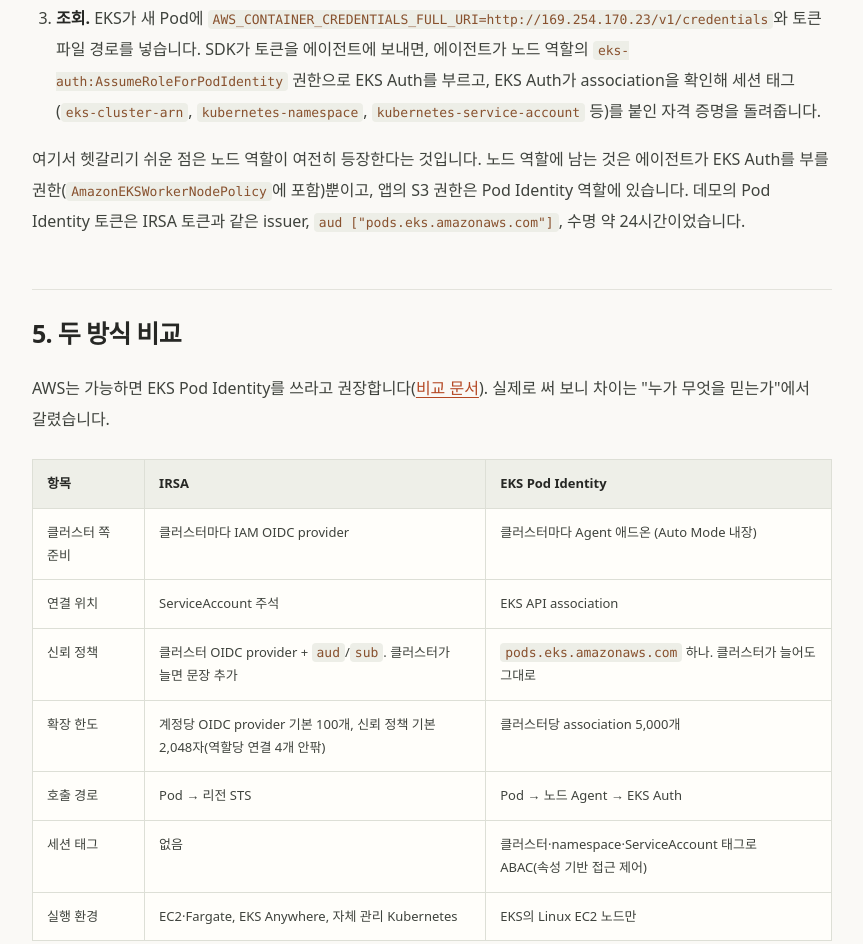
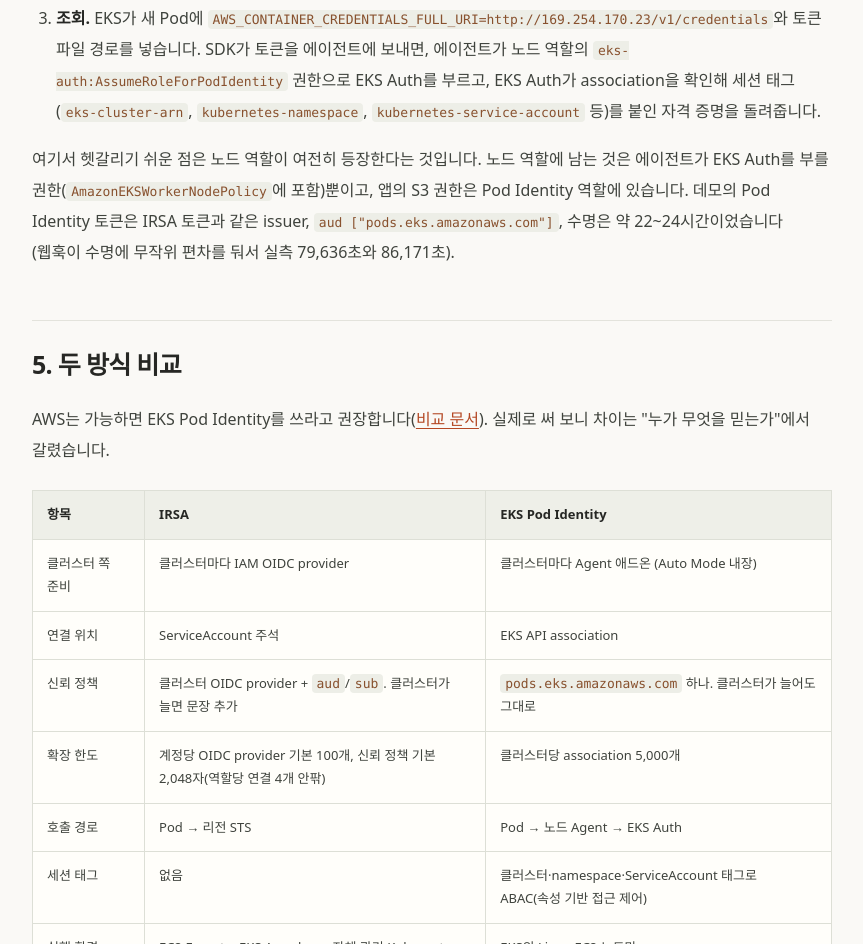
Before and after one commit to Atom-oh/tech-blog, a plain HTML site: page eks-workload-identity-migration/index.html in a window 1280 px wide. Shown: the part 4853-5797 px from the top of the page, without its empty margins (208-1071 px from the left). Drawn offline with Linux system fonts and the light colour scheme.

Commit message:
fix(eks-workload-identity): Pod Identity 토큰 수명을 실측 범위로 표기
Co-Authored-By: Claude Opus 5.5 <noreply@anthropic.com>

```diff
--- a/eks-workload-identity-migration/index.html
+++ b/eks-workload-identity-migration/index.html
@@ -87,7 +87,7 @@
 <li><strong>역할과 association.</strong> 역할은 서비스 principal <code>pods.eks.amazonaws.com</code> 하나만 신뢰합니다(<code>sts:AssumeRole</code>, <code>sts:TagSession</code>). 연결은 Kubernetes 주석이 아니라 EKS API의 association(클러스터·namespace·ServiceAccount → 역할)입니다.</li>
 <li><strong>조회.</strong> EKS가 새 Pod에 <code>AWS_CONTAINER_CREDENTIALS_FULL_URI=http://169.254.170.23/v1/credentials</code>와 토큰 파일 경로를 넣습니다. SDK가 토큰을 에이전트에 보내면, 에이전트가 노드 역할의 <code>eks-auth:AssumeRoleForPodIdentity</code> 권한으로 EKS Auth를 부르고, EKS Auth가 association을 확인해 세션 태그(<code>eks-cluster-arn</code>, <code>kubernetes-namespace</code>, <code>kubernetes-service-account</code> 등)를 붙인 자격 증명을 돌려줍니다.</li>
 </ol>
-<p>여기서 헷갈리기 쉬운 점은 노드 역할이 여전히 등장한다는 것입니다. 노드 역할에 남는 것은 에이전트가 EKS Auth를 부를 권한(<code>AmazonEKSWorkerNodePolicy</code>에 포함)뿐이고, 앱의 S3 권한은 Pod Identity 역할에 있습니다. 데모의 Pod Identity 토큰은 IRSA 토큰과 같은 issuer, <code>aud ["pods.eks.amazonaws.com"]</code>, 수명 약 24시간이었습니다.</p>
+<p>여기서 헷갈리기 쉬운 점은 노드 역할이 여전히 등장한다는 것입니다. 노드 역할에 남는 것은 에이전트가 EKS Auth를 부를 권한(<code>AmazonEKSWorkerNodePolicy</code>에 포함)뿐이고, 앱의 S3 권한은 Pod Identity 역할에 있습니다. 데모의 Pod Identity 토큰은 IRSA 토큰과 같은 issuer, <code>aud ["pods.eks.amazonaws.com"]</code>, 수명은 약 22~24시간이었습니다(웹훅이 수명에 무작위 편차를 둬서 실측 79,636초와 86,171초).</p>
 <h2 id="compare">5. 두 방식 비교</h2>
 
 <p>AWS는 가능하면 EKS Pod Identity를 쓰라고 권장합니다(<a href="https://docs.aws.amazon.com/eks/latest/userguide/service-accounts.html">비교 문서</a>). 실제로 써 보니 차이는 "누가 무엇을 믿는가"에서 갈렸습니다.</p>
```
Also changed, not shown: 1 other file.
